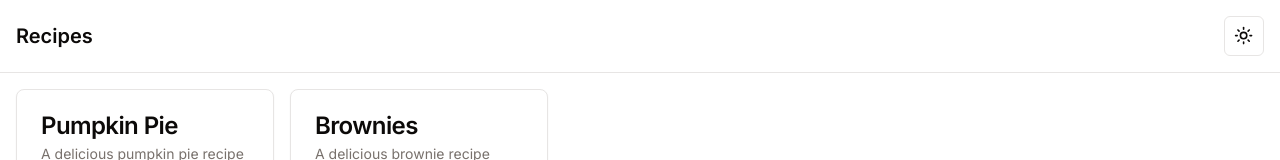
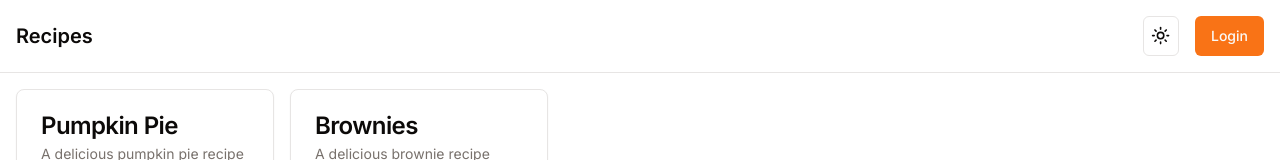
Before and after one commit to priolette/BBK, a Next.js app in the folder bbk-frontend/: page / in a window 1280 px wide. Shown: the top 160 px of the page. Built offline with nearby package versions, Linux system fonts and the light colour scheme; no server answers.

Commit message:
add auth and login button

```diff
--- /dev/null
+++ b/bbk-frontend/app/api/auth/[auth0]/route.ts
@@ -0,0 +1,3 @@
+import { handleAuth } from "@auth0/nextjs-auth0";
+
+export const GET = handleAuth();
--- a/bbk-frontend/app/layout.tsx
+++ b/bbk-frontend/app/layout.tsx
@@ -5,6 +5,8 @@ import { ThemeProvider } from "@/components/theme-provider";
 import { cn } from "@/lib/utils";
 import { ThemeToggle } from "@/components/theme-toggle";
 import Link from "next/link";
+import { UserProvider } from "@auth0/nextjs-auth0/client";
+import { LoginButton } from "@/components/login-button";
 
 const inter = Inter({ subsets: ["latin"], variable: "--font-sans" });
 
@@ -20,6 +22,7 @@ export default function RootLayout({
 }>) {
   return (
     <html lang="en">
+      <UserProvider>
         <body
           className={cn(
             "min-h-screen bg-background font-sans antialiased",
@@ -38,15 +41,19 @@ export default function RootLayout({
             </div>
           </ThemeProvider>
         </body>
+      </UserProvider>
     </html>
   );
 }
 
 function NavBar() {
   return (
-    <nav className="flex w-full items-center justify-between border-b p-4 text-xl font-semibold">
+    <header className="flex w-full flex-row items-center gap-4 border-b p-4 text-xl font-semibold">
+      <nav className="ml-auto flex w-full items-center">
         <Link href={"/"}>Recipes</Link>
+      </nav>
       <ThemeToggle />
-    </nav>
+      <LoginButton />
+    </header>
   );
 }
--- /dev/null
+++ b/bbk-frontend/components/login-button.tsx
@@ -0,0 +1,18 @@
+"use client";
+
+import { Button } from "@/components/ui/button";
+import { useUser } from "@auth0/nextjs-auth0/client";
+
+export function LoginButton() {
+  const { user } = useUser();
+
+  return (
+    <Button asChild>
+      {!!user ? (
+        <a href="/api/auth/logout">Logout</a>
+      ) : (
+        <a href="/api/auth/login">Login</a>
+      )}
+    </Button>
+  );
+}
--- a/bbk-frontend/package.json
+++ b/bbk-frontend/package.json
@@ -13,6 +13,7 @@
     "format:write": "prettier --write \"**/*.{ts,tsx,mdx}\" --cache"
   },
   "dependencies": {
+    "@auth0/nextjs-auth0": "^3.5.0",
     "@hookform/resolvers": "^3.3.4",
     "@radix-ui/react-dropdown-menu": "^2.0.6",
     "@radix-ui/react-label": "^2.0.2",
```
Also changed, not shown: 1 other file (tests, documents, lock files or other folders). Lines whose indentation alone changed are shown as unchanged.
